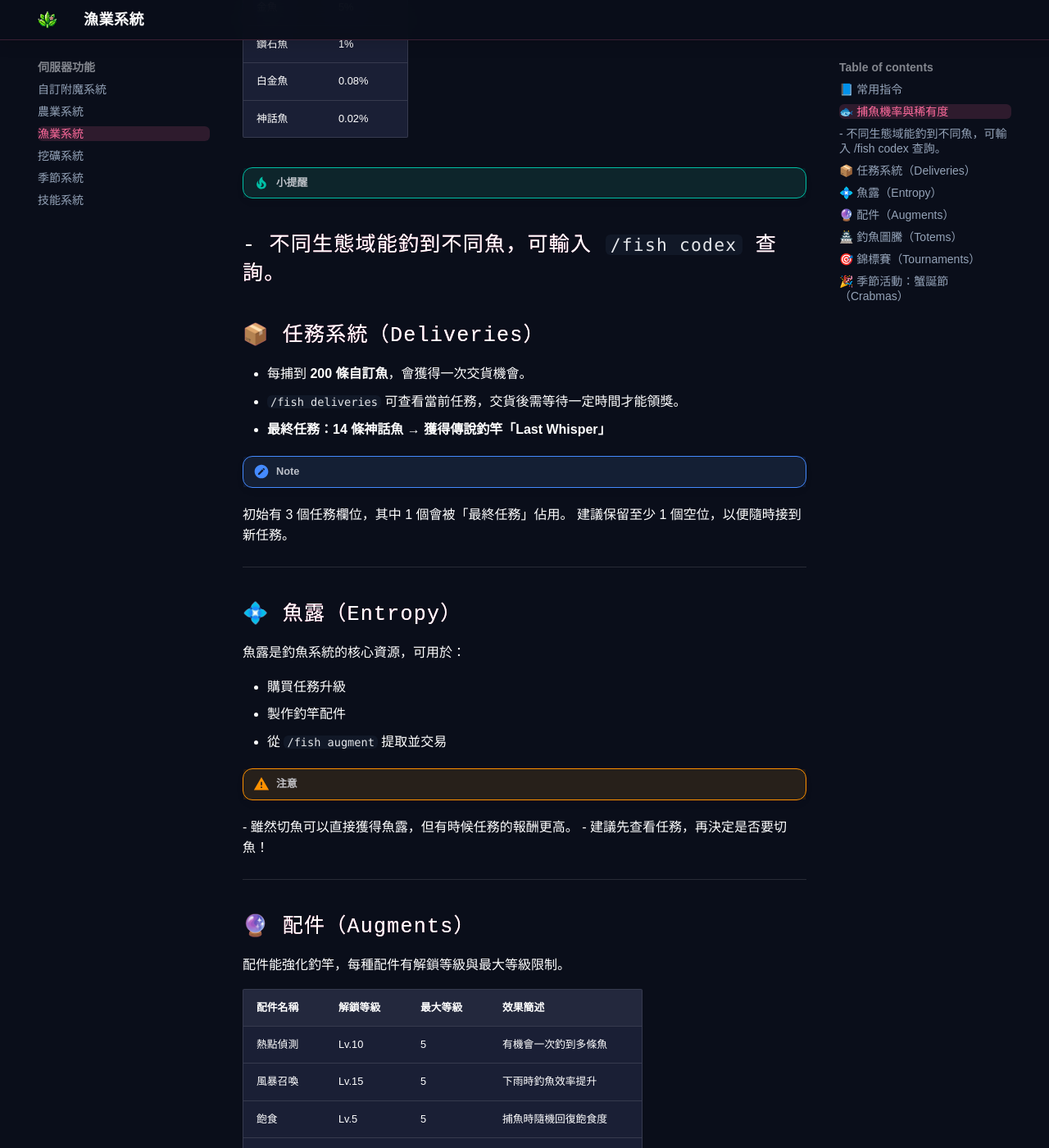
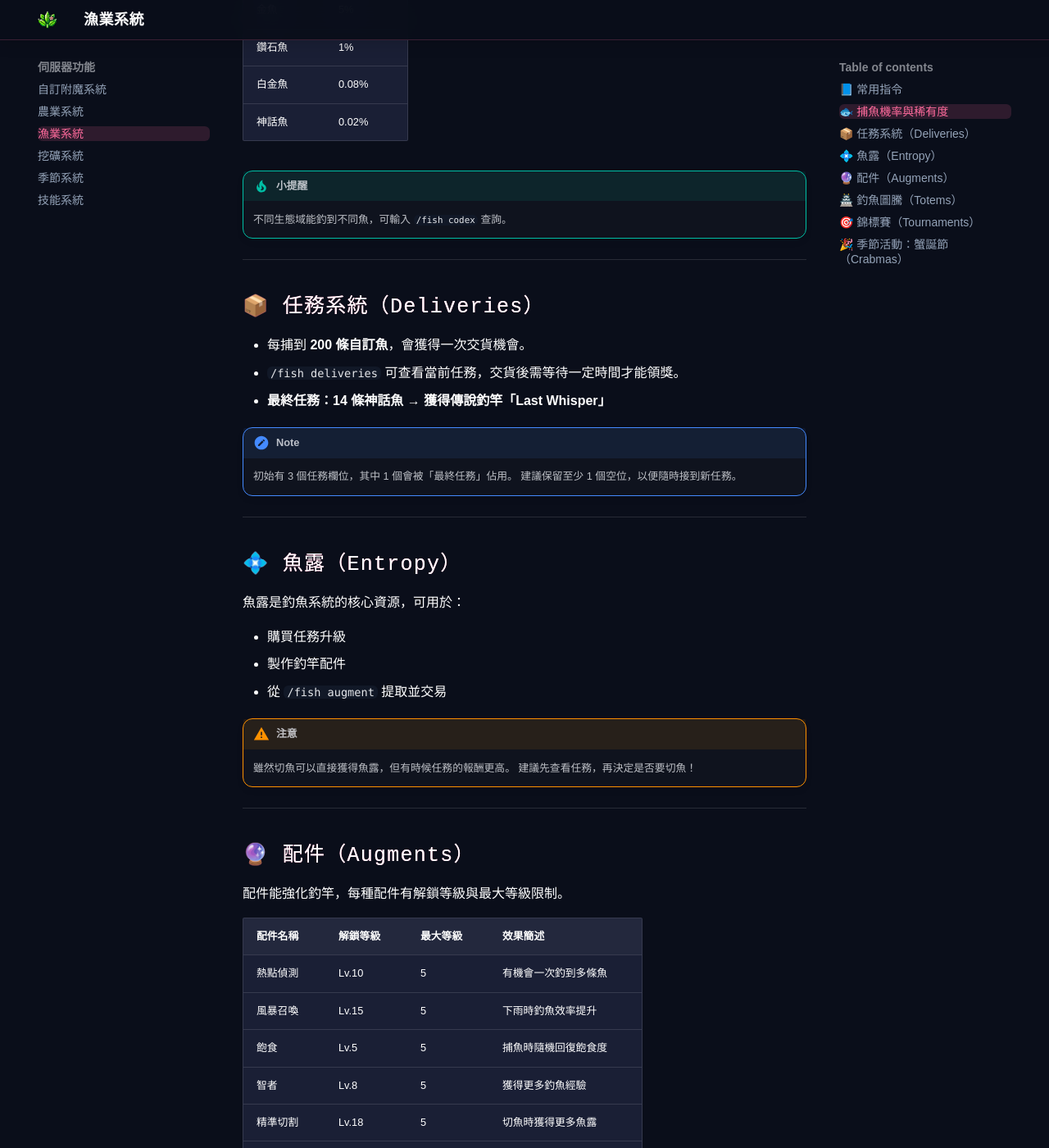
Before and after one commit to RyanisyydsTT/bloomcraft-wikipage, an MkDocs documentation site: the page built from docs/伺服器功能/fishing.md, in a window 1280 px wide and 1400 px high, scrolled down 1418 px. Shown: the whole window at 82% size. Built offline with MkDocs 1.6.1 and Material for MkDocs 9.7.7, drawn with Linux system fonts in a browser that asks for light colours; some web fonts are replaced.

Commit message:
Update fishing.md

```diff
--- a/docs/伺服器功能/fishing.md
+++ b/docs/伺服器功能/fishing.md
@@ -8,7 +8,7 @@
 ## 📘 常用指令
 
 !!! note "快速查詢"
-幾乎所有功能都能透過 **`/fish menu`** 進入。
+    幾乎所有功能都能透過 **`/fish menu`** 進入。
 
 | 指令                 | 功能說明            |
 | ------------------ | --------------- |
@@ -43,7 +43,7 @@
 
 
 !!! tip "小提醒"
-\- 不同生態域能釣到不同魚，可輸入 `/fish codex` 查詢。
+    不同生態域能釣到不同魚，可輸入 `/fish codex` 查詢。
 ---
 
 ## 📦 任務系統（Deliveries）
@@ -53,8 +53,8 @@
 * **最終任務：14 條神話魚 → 獲得傳說釣竿「Last Whisper」**
 
 !!! note
-初始有 3 個任務欄位，其中 1 個會被「最終任務」佔用。
-建議保留至少 1 個空位，以便隨時接到新任務。
+    初始有 3 個任務欄位，其中 1 個會被「最終任務」佔用。
+    建議保留至少 1 個空位，以便隨時接到新任務。
 
 ---
 
@@ -67,8 +67,8 @@
 * 從 `/fish augment` 提取並交易
 
 !!! warning "注意"
-\- 雖然切魚可以直接獲得魚露，但有時候任務的報酬更高。
-\- 建議先查看任務，再決定是否要切魚！
+    雖然切魚可以直接獲得魚露，但有時候任務的報酬更高。
+    建議先查看任務，再決定是否要切魚！
 
 ---
 
@@ -90,8 +90,8 @@
 | 漁夫大師  | Lv.45 | 20   | 提升釣稀有魚的機率    |
 
 !!! tip
-配件需要在水填滿的鍋釜中製作，並消耗魚露。
-若數量不足，製作會失敗。
+    配件需要在水填滿的鍋釜中製作，並消耗魚露。
+    若數量不足，製作會失敗。
 
 ---
 
@@ -105,7 +105,7 @@
 * 螃蟹掉落更多材料
 
 !!! note
-圖騰可升級「範圍」、「啟動時間」、「冷卻縮減」。
+    圖騰可升級「範圍」、「啟動時間」、「冷卻縮減」。
 
 ---
 
```
